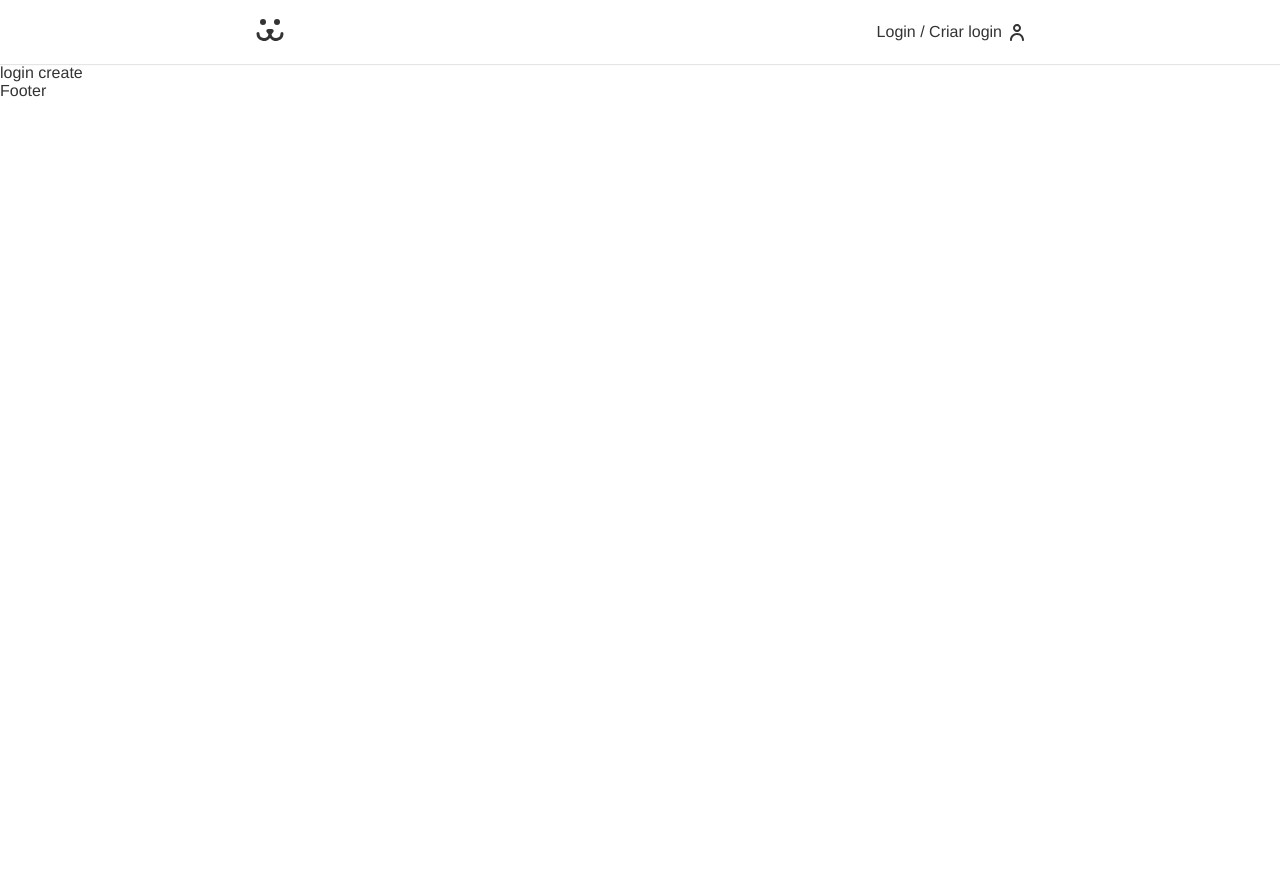
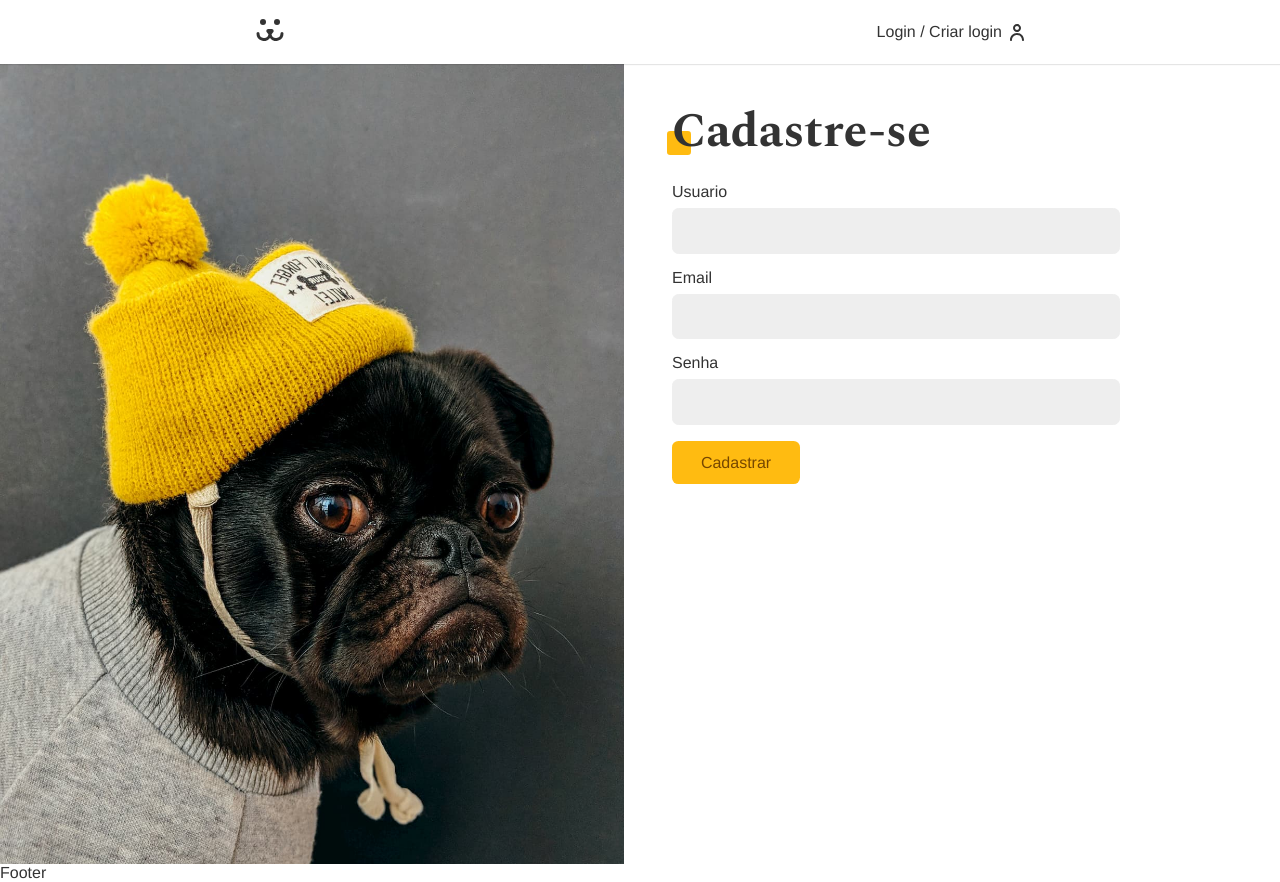
Before and after one commit to Sh4kaa/dogs, a React (Create React App) app: page /login/criar in a window 1280 px wide. Before the commit the page ends 800 px from the top, so only its background shows below. Built offline with nearby package versions, Linux system fonts and the light colour scheme.

Commit message:
cadastro para login

```diff
--- a/src/App.css
+++ b/src/App.css
@@ -67,7 +67,7 @@
   width: 1.5rem;
   height: 1.5rem;
   background: #fb1;
-  bottom: 5px;
+  bottom: 13px;
   left: -5px;
   border-radius: 0.2rem;
   z-index: -1;
--- a/src/Components/Login/Login.js
+++ b/src/Components/Login/Login.js
@@ -5,13 +5,15 @@
 import LoginPasswordLost from './LoginPasswordLost'
 import LoginPasswordReset from './LoginPasswordReset'
 import { UserContext } from '../../UserContext'
+import styles from './Login.module.css'
 
 const Login = () => {
   const { login } = React.useContext(UserContext);
 
   if (login === true) return <Navigate to='/conta' />
   return (
-    <div>
+    <section className={styles.login}>
+      <div className={styles.forms}>
         <Routes>
           <Route path="/" element={<LoginForm />} />
           <Route path="criar" element={<LoginCreate />} />
@@ -19,6 +21,7 @@
           <Route path="resetar" element={<LoginPasswordReset />} />
         </Routes>
       </div>
+    </section>
   )
 }
 
--- /dev/null
+++ b/src/Components/Login/Login.module.css
@@ -0,0 +1,30 @@
+.login {
+  display: grid;
+  grid-template-columns: 1fr 1fr;
+  min-height: 100vh;
+  gap: 2rem;
+}
+
+.login::before {
+  display: block;
+  content: '';
+  background: url('../../Assets/login.jpg') no-repeat center center;
+  background-size: cover;
+}
+
+.forms {
+  max-width: 30rem;
+  padding: 1rem;
+}
+
+@media (max-width: 40rem) {
+  .login {
+    grid-template-columns: 1fr;
+  }
+  .login::before {
+    display: none;
+  }
+  .forms {
+    max-width: 100%;
+  }
+}
--- a/src/Components/Login/LoginCreate.js
+++ b/src/Components/Login/LoginCreate.js
@@ -1,10 +1,40 @@
 import React from 'react'
+import useForm from '../../Hooks/useForm'
+import Button from '../Forms/Button'
+import Input from '../Forms/Input'
+import { USER_POST } from '../../api'
+import { UserContext } from '../../UserContext'
+
 
 const LoginCreate = () => {
+  const username = useForm()
+  const email = useForm('email')
+  const password = useForm('password')
+
+  const { userLogin } = React.useContext(UserContext)
+
+  async function handleSubmit(event) {
+    event.preventDefault()
+    const { url, options } = USER_POST({
+      username: username.value,
+      email: email.value,
+      password: password.value,
+    }
+    );
+    const response = await fetch(url, options);
+    if (response.ok) userLogin(username.value, password.value)
+    console.log(response)
+  }
   return (
-    <div>
-      login create
-    </div>
+    <section className="animeLeft">
+      <h1 className="title">Cadastre-se</h1>
+      <form onSubmit={handleSubmit}>
+        <Input label="Usuario" type="text" name="username" {...username} />
+        <Input label="Email" type="email" name="email" {...email} />
+        <Input label="Senha" type="password" name="password"{...password} />
+        <Button>Cadastrar</Button>
+      </form>
+    </section>
   )
 }
 
--- a/src/Hooks/useForm.js
+++ b/src/Hooks/useForm.js
@@ -4,6 +4,10 @@
   email: {
     regex: /^(([^<>()[\]\\.,;:\s@"]+(\.[^<>()[\]\\.,;:\s@"]+)*)|(".+"))@((\[[0-9]{1,3}\.[0-9]{1,3}\.[0-9]{1,3}\.[0-9]{1,3}\])|(([a-zA-Z\-0-9]+\.)+[a-zA-Z]{2,}))$/,
     message: 'Preencha um email válido'
+  },
+  password: {
+    regex: /^(?=.*?[A-Z])(?=.*?[a-z])(?=.*?[0-9])(?=.*?[^\w\s]).{8,}$/,
+    message: 'A senha deve ter minimo 8 caracteres, 1 dígito, 1 caractere minúsculo, 1 maíusculo e caractere especial'
   }
 }
 
--- a/src/api.js
+++ b/src/api.js
@@ -36,3 +36,17 @@
     }
   }
 }
+
+
+export function USER_POST(body) {
+  return {
+    url: API_URL + '/api/user',
+    options: {
+      method: 'POST',
+      headers: {
+        'Content-Type': 'application/json',
+      },
+      body: JSON.stringify(body),
+    },
+  }
+}
```
Lines whose indentation alone changed are shown as unchanged.
